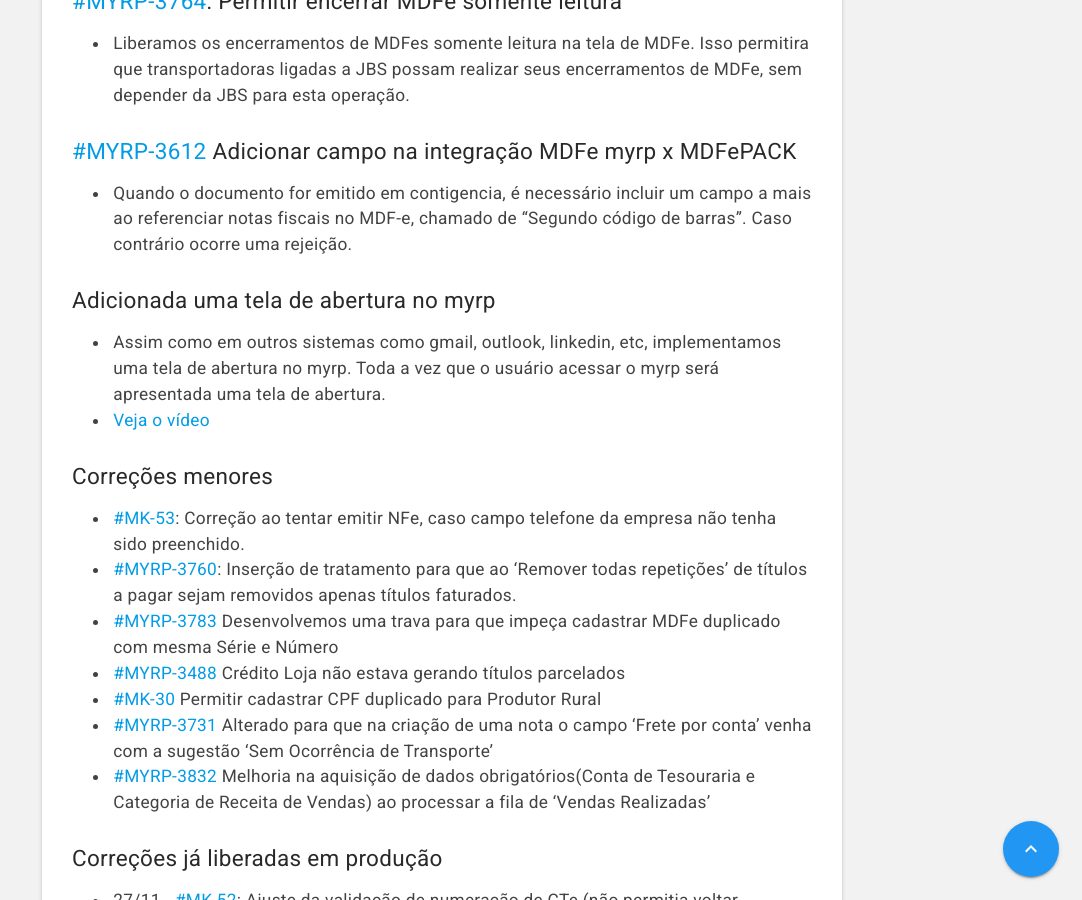
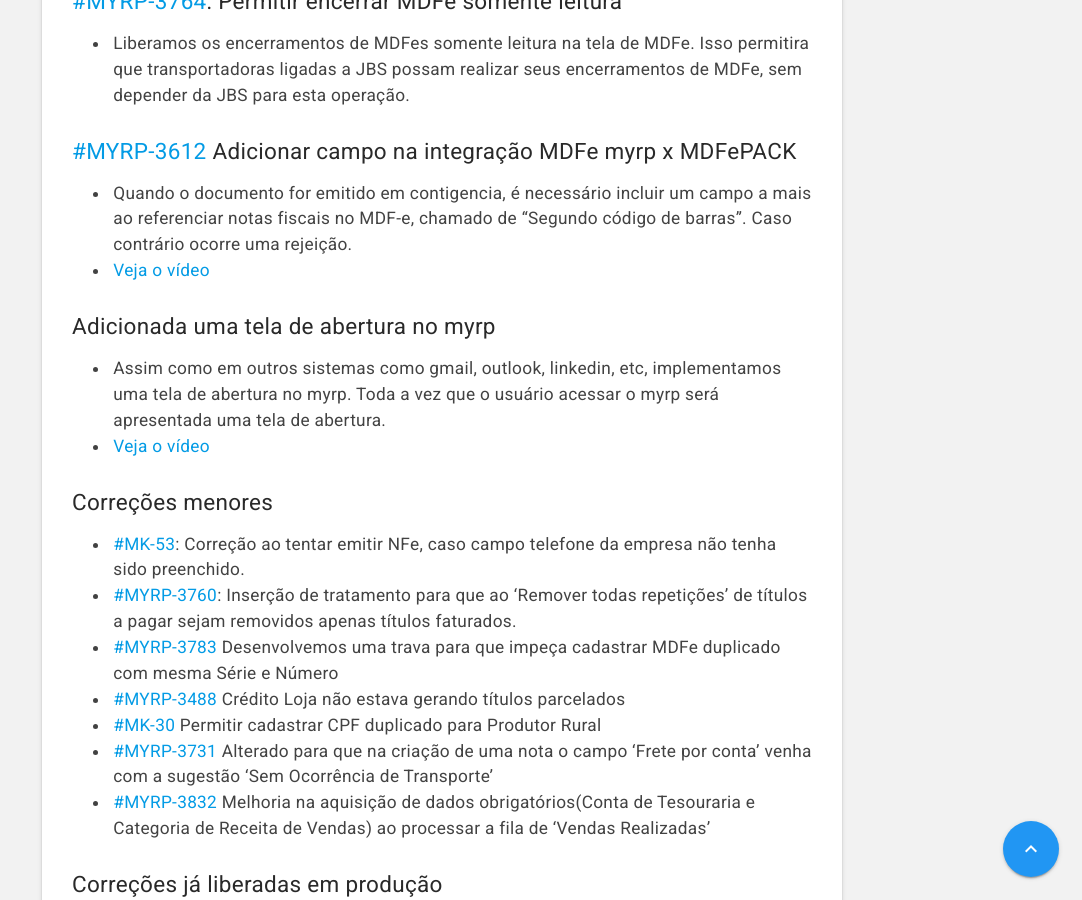
Before and after one commit to myrp-maicon/changelog-myrp, a Jekyll site: the page built from docs/myrp/19.01.01.md, in a window 1280 px wide and 900 px high, scrolled down 471 px. Shown: the whole window, without its empty margins (198-1280 px from the left). Built offline with Jekyll 4.4.1, drawn with Linux system fonts in a browser that asks for light colours; nearby versions of some CDN libraries; our own code applies the rules of GitHub Pages for plain Markdown files; the repository's description, which GitHub fills in, is left out.

Commit message:
JB: incluido video para demonstrar funcionalidade.

```diff
--- a/docs/myrp/19.01.01.md
+++ b/docs/myrp/19.01.01.md
@@ -9,6 +9,7 @@ As alterações estarão disponíveis no ambiente demo.myrp.com.br.
 
 ## [#MYRP-3612](https://devmyrp.atlassian.net/browse/MYRP-3612) Adicionar campo na integração MDFe myrp x MDFePACK
 * Quando o documento for emitido em contigencia, é necessário incluir um campo a mais ao referenciar notas fiscais no MDF-e, chamado de "Segundo código de barras". Caso contrário ocorre uma rejeição.
+* [Veja o vídeo](http://recordit.co/BVqQaETFXS)
 
 ## Adicionada uma tela de abertura no myrp
 * Assim como em outros sistemas como gmail, outlook, linkedin, etc, implementamos uma tela de abertura no myrp. Toda a vez que o usuário acessar o myrp será apresentada uma tela de abertura.
```
